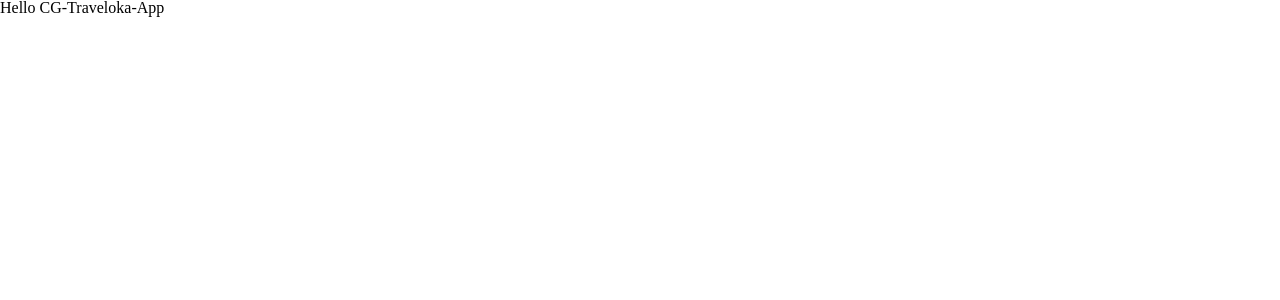
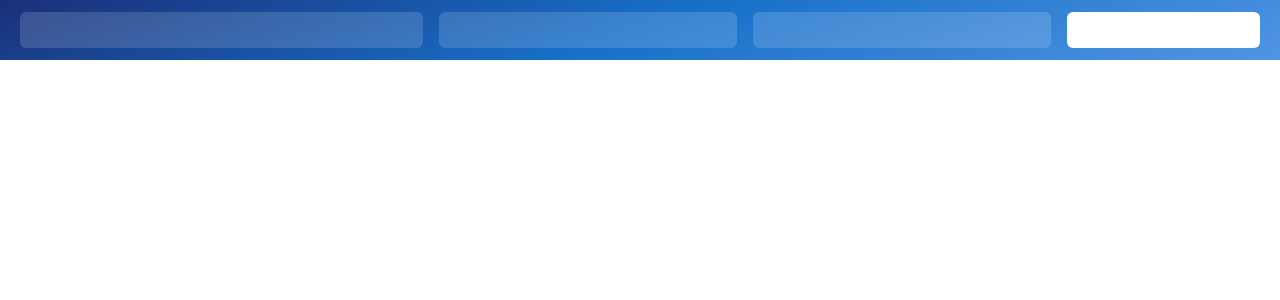
Before and after one commit to cg-traveloka/cg-traveloka-app, a React (Create React App) app: page / in a window 1280 px wide. Shown: the top 300 px of the page. Built offline with nearby package versions, Linux system fonts and the light colour scheme.

Commit message:
apply tailwind to project

```diff
--- a/package.json
+++ b/package.json
@@ -39,5 +39,8 @@
       "last 1 firefox version",
       "last 1 safari version"
     ]
+  },
+  "devDependencies": {
+    "tailwindcss": "^3.4.1"
   }
 }
--- a/src/App.js
+++ b/src/App.js
@@ -1,8 +1,10 @@
 import "./style/scss/main.scss"
-
+import HotelSearchBar from "./components/layout/HotelSearchBar"
 function App() {
   return (
-    <h1>Hello CG-Traveloka-App</h1>
+   <HotelSearchBar>
+
+   </HotelSearchBar>
   )
 }
 
--- /dev/null
+++ b/src/components/layout/HotelSearchBar.js
@@ -0,0 +1,13 @@
+function HotelSearchBar(params) {
+    return (
+        <div className="hotelSearchBar">
+            <div className="grid grid-cols-12 gap-4 content">
+                <div className="col-span-4 item"></div>
+                <div className="col-span-3 item"></div>
+                <div className="col-span-3 item"></div>
+                <div className="col-span-2 button"></div>
+            </div>
+        </div>
+    )
+}
+export default HotelSearchBar;
--- a/src/index.css
+++ b/src/index.css
@@ -1,3 +1,6 @@
+@tailwind base;
+@tailwind components;
+@tailwind utilities;
 body {
   margin: 0;
   font-family: -apple-system, BlinkMacSystemFont, 'Segoe UI', 'Roboto', 'Oxygen',
--- /dev/null
+++ b/src/style/scss/layout/_HotelSearchBar.scss
@@ -0,0 +1,27 @@
+.hotelSearchBar{
+    height: 60px;
+    // max-width: 1240px;
+    width: 100%;
+    display: flex;
+    justify-content: center;
+    background-image: linear-gradient(160deg, #1A2F78 0%, #1870C9 50%, #5195E3 100%);
+
+    .content{
+        height: 100%;
+        width: 100%;
+        max-width: 1240px;
+        align-items: center;
+
+        .item{
+            height: 36px;
+            background-color: rgba(255, 255, 255, 0.15);
+            border-radius: 6px;
+            border: none;
+        }
+        .button{
+            @extend .item;
+            background-color: #fff
+
+        }
+    }
+}
--- a/src/style/scss/main.scss
+++ b/src/style/scss/main.scss
@@ -1,3 +1,6 @@
+@tailwind base;
+@tailwind components;
+@tailwind utilities;
 @import "base/reset";
 @import "base/variables";
 @import "base/common";
@@ -5,3 +8,4 @@
 @import "base/buttons";
 @import "layout/header";
 @import "layout/footer";
+@import "layout/HotelSearchBar"
--- /dev/null
+++ b/tailwind.config.js
@@ -0,0 +1,10 @@
+/** @type {import('tailwindcss').Config} */
+module.exports = {
+  content: [
+    "./src/**/*.{js,jsx,ts,tsx}",
+  ],
+  theme: {
+    extend: {},
+  },
+  plugins: [],
+}
```
Also changed, not shown: 1 other file (tests, documents, lock files or other folders).
